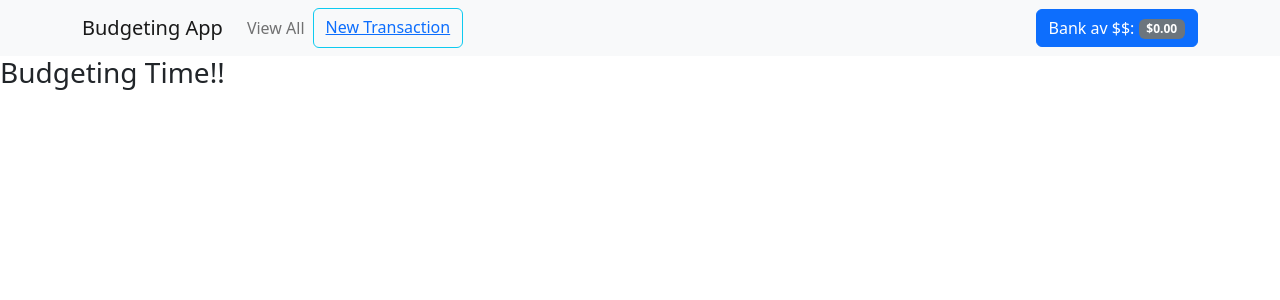
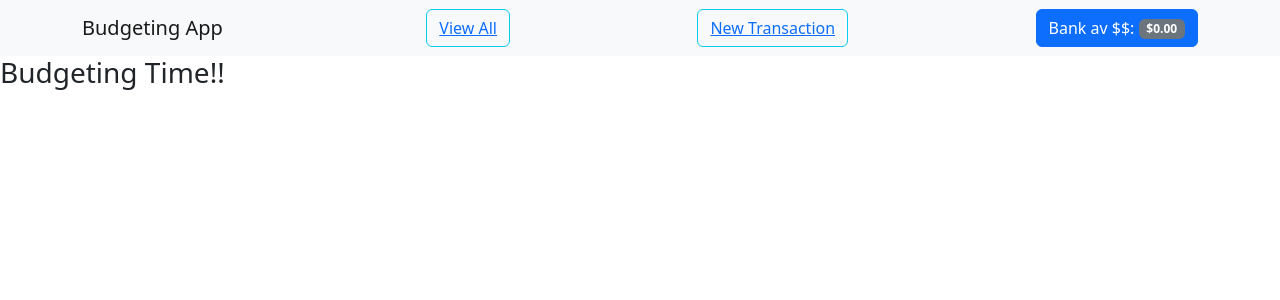
Before and after one commit to JedeBrahma/React-Budget, a React (Create React App) app: page / in a window 1280 px wide. Shown: the top 300 px of the page. Built offline with nearby package versions, Linux system fonts and the light colour scheme; no server answers.

Commit message:
all trans link fix

```diff
--- a/src/Components/NavBar.js
+++ b/src/Components/NavBar.js
@@ -3,7 +3,7 @@ import { useState, useEffect } from "react";
 import axios from "axios";
 import { Link } from "react-router-dom";
 import Container from "react-bootstrap/Container";
-import Nav from "react-bootstrap/Nav";
+// import Nav from "react-bootstrap/Nav";
 import Navbar from "react-bootstrap/Navbar";
 import Button from "react-bootstrap/Button";
 import Badge from "react-bootstrap/Badge";
@@ -25,17 +25,17 @@ export default function NavBar() {
     <Navbar bg="light" variant="light">
       <Container>
         <Navbar.Brand href="#home">Budgeting App</Navbar.Brand>
-        <Nav className="me-auto">
-          <Nav.Link href="/transactions">View All</Nav.Link>
-
-          <Button variant="outline-info" href="#">
+        <Button variant="outline-info" href="#">
+            <Link to="/transactions">View All</Link>
+          </Button>
+        <Button variant="outline-info" href="#">
             <Link to="/transactions/new">New Transaction</Link>
           </Button>
-        </Nav>
+
         <Button variant="primary">
           Bank av $$: <Badge bg="secondary">{ amountAvailable > 0
-          ? <span className="positively">${amountAvailable.toFixed(2)}</span>
-          : <span className="negatively">${amountAvailable.toFixed(2)}</span>  }</Badge>
+          ? <span className="adding">${amountAvailable.toFixed(2)}</span>
+          : <span className="subtracting">${amountAvailable.toFixed(2)}</span>  }</Badge>
           <span className="visually-hidden">avail amt</span>
         </Button>
         {/* <Navbar.Brand>$$ Available</Navbar.Brand> */}
--- a/src/Pages/Index.js
+++ b/src/Pages/Index.js
@@ -6,10 +6,6 @@ import Transactions from "../Components/Transactions";
 function Index() {
   return (
     <div className="Index">
-        <Button variant="primary">
-      Bank av $$<Badge bg="secondary">1000</Badge>
-      <span className="visually-hidden">avail amt</span>
-    </Button>
       <Transactions />
     </div>
   );
```
